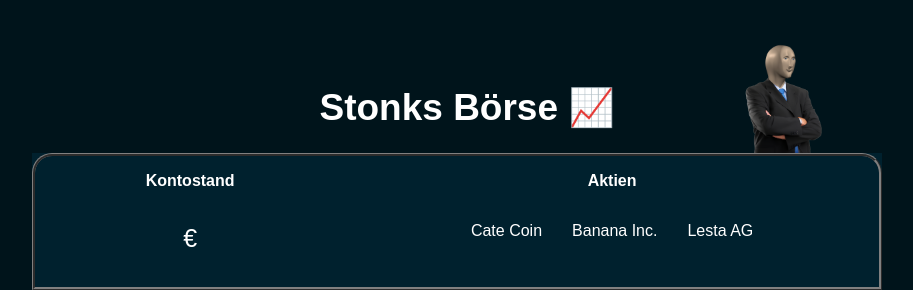
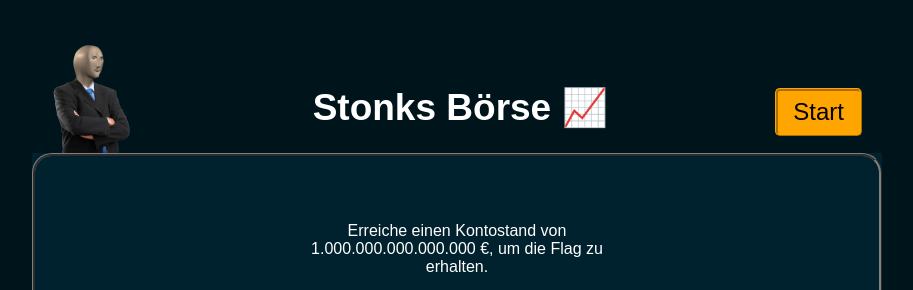
Before and after one commit to pkemkes/ctf-challenges, a Flask app: template stonks-boerse/src/app/templates/index.html in a window 1280 px wide. Shown: the top 290 px of the page, without its empty margins (183-1096 px from the left). Run offline with Flask 2, Linux system fonts and the light colour scheme; the template is opened without the code that fills it, so the values that code supplies are empty; parts of the project's set-up code (start-up, migrations or seed data) failed here and were passed over.

Commit message:
Fix stonks version mismatch

```diff
--- a/stonks-boerse/src/app/static/style.css
+++ b/stonks-boerse/src/app/static/style.css
@@ -13,12 +13,20 @@ div {
 
 h1 {
     font-size: 37px;
-    margin-left: 250px;
+}
+
+#start-button {
+    margin-right: 20px;
+    padding-left: 15px;
+    padding-right: 15px;
+    padding-top: 7px;
+    padding-bottom: 7px;
+    margin-bottom: 17px;
 }
 
 #stonks-guy {
     width: 100px;
-    margin-left: 130px;
+    margin-left: 20px;
 }
 
 #app-box {
@@ -27,9 +35,19 @@ h1 {
     border-radius: 20px;
 }
 
+#start-box {
+    border: grey;
+    border-style: ridge;
+    border-radius: 20px;
+    text-align: center;
+    padding: 50px;
+    padding-left: 250px;
+    padding-right: 250px;
+}
+
 #title-box {
     display: flex;
-    justify-content: center;
+    justify-content: space-between;
     background-color: #00141b;
     align-items: end;
 }
@@ -39,35 +57,28 @@ h1 {
     justify-content: space-around;
     border: grey;
     border-style: ridge;
-    align-items: flex-start;
+    align-items: center;
     border-top-left-radius: 20px;
     border-top-right-radius: 20px;
 }
 
-#stocks-box {
+#amounts-box {
     text-align: center;
-}
-
-#all-amounts-box {
-    display: flex;
-}
-
-.amounts-box {
-    margin-left: 15px;
-    margin-right: 15px;
+    padding-bottom: 10px;
 }
 
 #balance-box {
     text-align: center;
+    margin-left: 60px;
 }
 
 .balance {
     font-size: 25px;
-    margin: 34px;
 }
 
 .amount{
     font-size: 16px;
+    margin: 5px;
 }
 
 .value {
--- a/stonks-boerse/src/app/templates/index.html
+++ b/stonks-boerse/src/app/templates/index.html
@@ -5,32 +5,42 @@
 <body>
     <div id="app-box">
         <div id="title-box">
+            <img id="stonks-guy" src="/static/images/stonks_guy.png">
             <h1>Stonks Börse 📈</h1>
-            <img id="stonks-guy" src="/static/images/stonks_guy.png">
+            <form method="get" action="/start">
+                <input id="start-button" class="button" type="submit" value="Start">
+            </form>
         </div>
+        {% if not user_id_is_set %}
+            <div id="start-box">
+                <p>Erreiche einen Kontostand von 1.000.000.000.000.000 €, um die Flag zu erhalten.</p>
+            </div>
+        {% else %}
             <div id="account-box">
                 <div id="balance-box">
                     <p class="balance-label"><b>Kontostand</b></p>
                     <p class="balance">{{ data.balance_str() }} €</p>
                 </div>
-            <div id="stocks-box">
+                <div id="amounts-box">
                     <p><b>Aktien</b></p>
-                <div id="all-amounts-box">
-                    <div class="amounts-box">
-                        <p class="amount-label">Cate Coin</p>
-                        <p class="amount">{{ data.amount_a }}</p>
+                    <p class="amount">Cate Coin: {{ data.amount_a }}</p>
+                    <p class="amount">Banana Inc.: {{ data.amount_b }}</p>
+                    <p class="amount">Lesta AG: {{ data.amount_c }}</p>
                 </div>
-                    <div class="amounts-box">
-                        <p class="amount-label">Banana Inc.</p>
-                        <p class="amount">{{ data.amount_b }}</p>
-                    </div>
-                    <div class="amounts-box">
-                        <p class="amount-label">Lesta AG</p>
-                        <p class="amount">{{ data.amount_c }}</p>
+                <div id="advance-box">
+                    <form method="get" action="/advance">
+                        <input id="advance-button" class="button" type="submit" value="Abwarten">
+                    </form>
                 </div>
             </div>
+            {% if error %}
+                <div id="msg-box">
+                    <p id="msg">{{ error }}</p>
+                    <form method="get" action="/">
+                        <input id="close-button" class="button" type="submit" value="Schließen">
+                    </form>
                 </div>
-        </div>
+            {% endif %}
             <div id="values-box">
                 <div class="value-box">
                     <div>
```
Also changed, not shown: other parts of stonks-boerse/src/app/static/style.css (+38 -15 lines), other parts of stonks-boerse/src/app/templates/index.html (+14 -18 lines), stonks-boerse/src/app/views.py (+16 -3 lines). Lines whose indentation alone changed are shown as unchanged.
